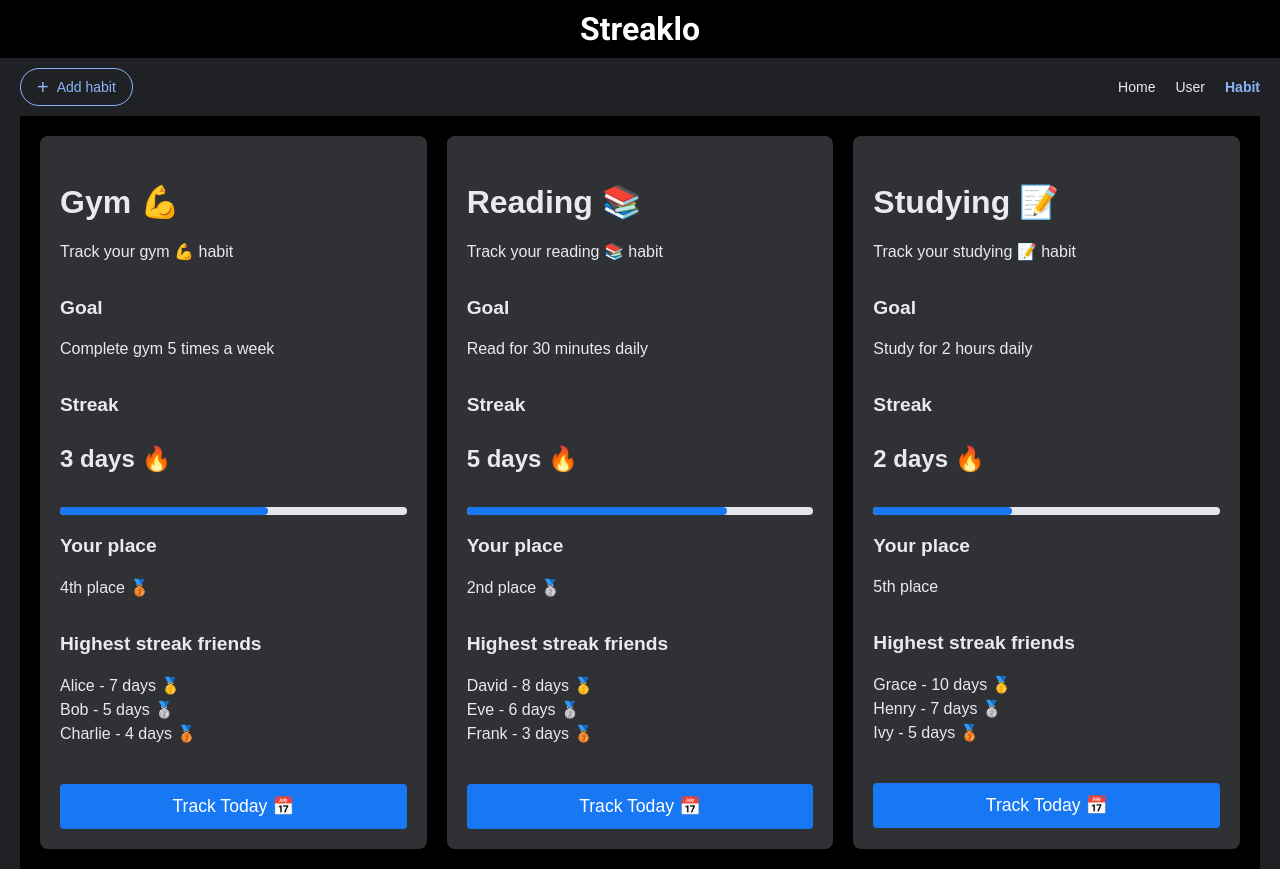
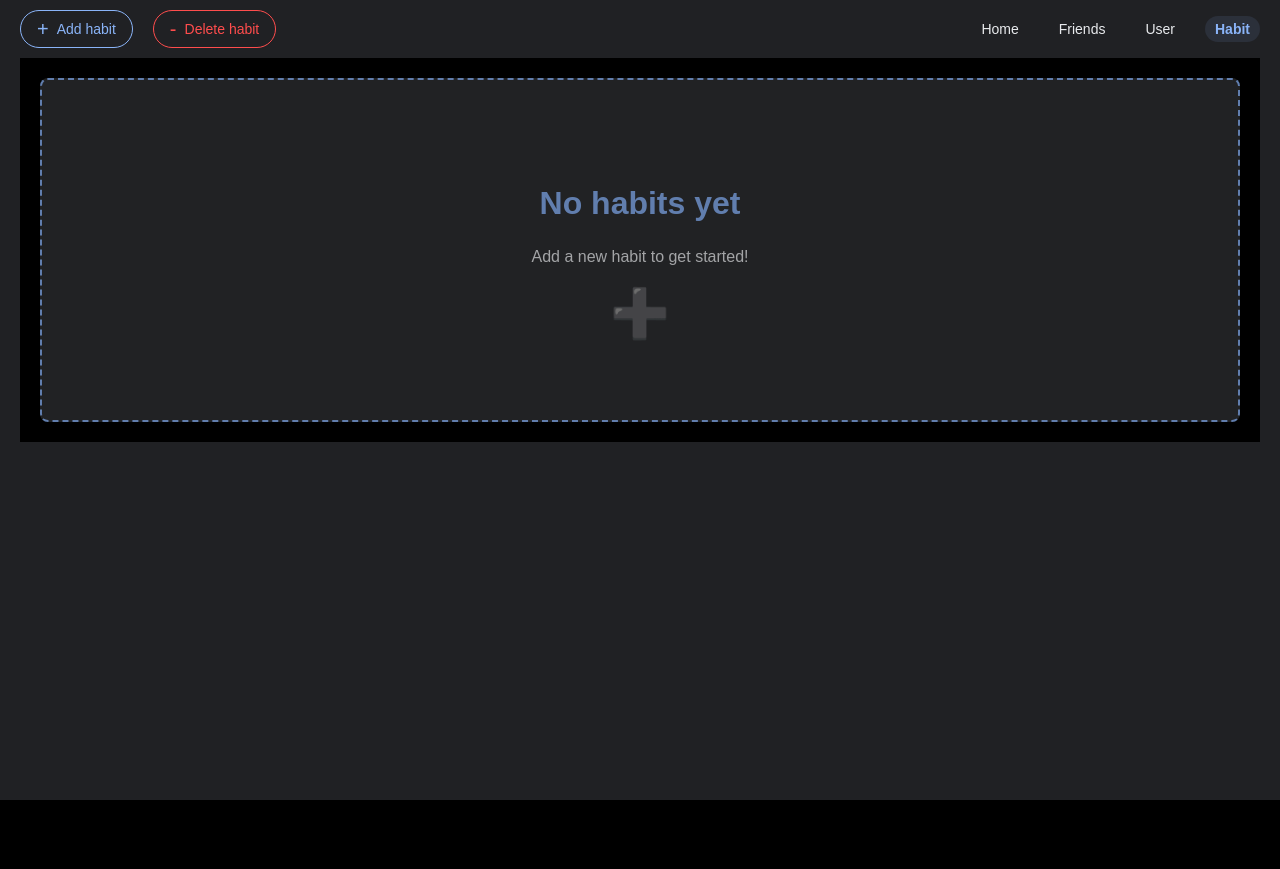
Before and after one commit to JeffZhou42/streaklo, a React (Vite) app in the folder frontend/my-react-app/: page /habits in a window 1280 px wide. After the commit the page ends 800 px from the top, so only its background shows below. Built offline with nearby package versions, Linux system fonts and the light colour scheme.

Commit message:
added friends, delete, and add interaction

```diff
--- a/frontend/my-react-app/src/App.css
+++ b/frontend/my-react-app/src/App.css
@@ -1,4 +1,4 @@
-@import url('https://fonts.googleapis.com/css2?family=Roboto:ital,wght@0,400;0,700;1,400;1,700&display=swap');
+@import url('https://fonts.googleapis.com/css2?family=Roboto:wght@300;400;700&display=swap');
 
 body {
   font-family: 'Roboto', sans-serif;
@@ -13,7 +13,7 @@ body {
 
 .streaklo-header {
   background-color: black;
-  padding: 10px 0;
+  padding: 20px 0 10px;
 }
 
 .streaklo-text {
@@ -28,7 +28,7 @@ body {
 .greeting-header {
   background-color: white;
   width: 100%;
-  padding: 10px 20px;
+  padding: 40px 20px;
   margin-bottom: 20px;
 }
 
@@ -39,16 +39,16 @@ body {
   font-weight: 700;
   text-align: left;
   font-family: 'Roboto', sans-serif;
-  font-style: italic;
-  max-width: none;
-  padding: 0;
+  line-height: 1.1;
+  max-width: 1200px;
+  margin: 0 auto;
 }
 
 .recap-header {
-  font-size: 2.5rem;
+  font-size: 2rem;
   color: white;
   margin-bottom: 20px;
-  font-weight: 600;
+  font-weight: 300;
   text-align: left;
   font-family: 'Roboto', sans-serif;
   max-width: 1200px;
@@ -62,9 +62,11 @@ body {
   padding: 0 20px;
 }
 
-/* Add this new class */
+/* You can keep the .greeting-wrapper class if it's used elsewhere */
 .greeting-wrapper {
   max-width: 1200px;
   margin: 0 auto;
   padding: 0;
 }
+
+/* Add any additional styles you need for other elements */
--- a/frontend/my-react-app/src/App.jsx
+++ b/frontend/my-react-app/src/App.jsx
@@ -16,18 +16,16 @@ function App() {
   return (
     <Router>
       <div className="App">
-        <div className="streaklo-header">
-          <h1 className="streaklo-text">Streaklo</h1>
-        </div>
         <Routes>
           <Route path="/" element={
             <>
-              <header className="greeting-header">
-                <div className="greeting-wrapper">
-                  <h1 className="greeting">hi, john. what's today going to look like?</h1>
-                </div>
+              <header className="streaklo-header">
+                <h1 className="streaklo-text">Streaklo </h1>
               </header>
-              <h2 className="recap-header">catch up</h2>
+              <div className="greeting-header">
+                <h2 className="greeting">Good morning, John</h2>
+              </div>
+              <h3 className="recap-header">what you've missed:</h3>
               <PhotoCarousel photos={photos} />
               <Link to="/habits" className="habits-link">
                 <span className="plus-symbol">+</span>
--- a/frontend/my-react-app/src/Habits.css
+++ b/frontend/my-react-app/src/Habits.css
@@ -25,6 +25,7 @@
   display: flex;
   justify-content: space-between;
   align-items: center;
+  flex-wrap: wrap;
 }
 
 .add-habit-container {
@@ -80,15 +81,28 @@
   gap: 20px;
 }
 
-.habits-header nav a {
+.habits-header nav a,
+.habits-header nav button {
   text-decoration: none;
   color: #e8eaed;
   font-size: 14px;
+  background: none;
+  border: none;
+  cursor: pointer;
+  padding: 5px 10px;
+  border-radius: 15px;
+  transition: background-color 0.3s ease;
+}
+
+.habits-header nav a:hover,
+.habits-header nav button:hover {
+  background-color: rgba(255, 255, 255, 0.1);
 }
 
 .habits-header nav a.active {
   color: #8ab4f8;
   font-weight: bold;
+  background-color: rgba(138, 180, 248, 0.1);
 }
 
 .habits-list {
@@ -245,3 +259,148 @@
   margin: 0 auto;
   background-color: black;
 }
+
+/* Add these new styles */
+.habit-actions {
+  display: flex;
+  gap: 20px;
+}
+
+.delete-habit-container {
+  display: flex;
+  align-items: center;
+}
+
+.delete-habit-button {
+  background-color: transparent;
+  color: #ff4d4d;
+  border: 1px solid #ff4d4d;
+  padding: 8px 16px;
+  border-radius: 20px;
+  font-size: 14px;
+  font-weight: normal;
+  cursor: pointer;
+  transition: all 0.3s ease;
+  display: flex;
+  align-items: center;
+  gap: 8px;
+  white-space: nowrap;
+}
+
+.delete-habit-button:hover,
+.delete-habit-button.active {
+  background-color: rgba(255, 77, 77, 0.1);
+}
+
+.delete-habit-icon {
+  font-size: 20px;
+  line-height: 1;
+}
+
+.delete-habit-input {
+  background-color: #303134;
+  color: #e8eaed;
+  border: none;
+  border-radius: 20px;
+  padding: 8px 16px;
+  font-size: 14px;
+  margin-left: 8px;
+  width: 200px;
+  transition: all 0.3s ease;
+}
+
+.delete-habit-input:focus {
+  outline: none;
+  box-shadow: 0 0 0 2px #ff4d4d;
+}
+
+.habit-container.placeholder {
+  display: flex;
+  flex-direction: column;
+  justify-content: center;
+  align-items: center;
+  text-align: center;
+  height: 300px;
+  background-color: #303134;
+  border: 2px dashed #8ab4f8;
+  opacity: 0.7;
+}
+
+.habit-container.placeholder h2 {
+  color: #8ab4f8;
+  margin-bottom: 10px;
+}
+
+.habit-container.placeholder p {
+  color: #e8eaed;
+  margin-bottom: 20px;
+}
+
+.placeholder-icon {
+  font-size: 48px;
+  color: #8ab4f8;
+}
+
+/* New styles for the Friends Sidebar */
+.friends-sidebar {
+  position: fixed;
+  top: 0;
+  left: -300px;
+  width: 300px;
+  height: 100vh;
+  background-color: #202124;
+  transition: left 0.3s ease-in-out;
+  z-index: 1000;
+}
+
+.friends-sidebar.open {
+  left: 0;
+}
+
+.close-sidebar {
+  position: absolute;
+  top: 10px;
+  right: 10px;
+  background: none;
+  border: none;
+  color: #e8eaed;
+  font-size: 18px; /* Reduced from 24px */
+  cursor: pointer;
+  padding: 4px 8px; /* Added padding for better clickability */
+  line-height: 1; /* Ensure proper vertical alignment */
+}
+
+.sidebar-content {
+  padding: 20px;
+}
+
+.search-friends {
+  width: 100%;
+  padding: 10px;
+  margin-bottom: 20px;
+  background-color: #303134;
+  border: none;
+  border-radius: 20px;
+  color: #e8eaed;
+}
+
+.friends-sidebar h2 {
+  color: #e8eaed;
+  font-size: 18px;
+  margin-bottom: 20px;
+}
+
+.new-tab {
+  width: 100%;
+  padding: 10px;
+  background-color: #303134;
+  border: none;
+  border-radius: 5px;
+  color: #e8eaed;
+  cursor: pointer;
+  transition: background-color 0.3s ease;
+}
+
+.new-tab:hover {
+  background-color: #3c4043;
+}
--- a/frontend/my-react-app/src/Habits.jsx
+++ b/frontend/my-react-app/src/Habits.jsx
@@ -32,22 +32,77 @@ function HabitContainer({ title, emoji, goal, streak, progress, rank, friends })
   );
 }
 
+function PlaceholderContainer() {
+  return (
+    <div className="habit-container placeholder">
+      <h2>No habits yet</h2>
+      <p>Add a new habit to get started!</p>
+      <div className="placeholder-icon">➕</div>
+    </div>
+  );
+}
+
+function FriendsSidebar({ isOpen, onClose }) {
+  return (
+    <div className={`friends-sidebar ${isOpen ? 'open' : ''}`}>
+      <button className="close-sidebar" onClick={onClose}>×</button>
+      <div className="sidebar-content">
+        <input type="text" className="search-friends" placeholder="Search..." />
+        <h2>friends</h2>
+        <button className="new-tab">+ New Friend</button>
+      </div>
+    </div>
+  );
+}
+
 function Habits() {
   const [isAddingHabit, setIsAddingHabit] = useState(false);
+  const [isDeletingHabit, setIsDeletingHabit] = useState(false);
   const [newHabit, setNewHabit] = useState('');
+  const [habitToDelete, setHabitToDelete] = useState('');
+  const [habits, setHabits] = useState([]);
+  const [isFriendsSidebarOpen, setIsFriendsSidebarOpen] = useState(false);
 
   const handleAddHabit = () => {
     if (isAddingHabit && newHabit.trim()) {
-      // Add the new habit logic here
-      console.log('New habit:', newHabit);
+      const newHabitObject = {
+        title: newHabit,
+        emoji: "📌", // Default emoji
+        goal: "New goal",
+        streak: 0,
+        progress: 0,
+        rank: "New",
+        friends: []
+      };
+      setHabits([...habits, newHabitObject]);
       setNewHabit('');
     }
     setIsAddingHabit(!isAddingHabit);
   };
 
+  const handleDeleteHabit = () => {
+    if (isDeletingHabit && habitToDelete.trim()) {
+      const updatedHabits = habits.filter(habit =>
+        habit.title.toLowerCase() !== habitToDelete.toLowerCase()
+      );
+      if (updatedHabits.length === habits.length) {
+        alert("Habit not found. Please check the habit name and try again.");
+      } else {
+        setHabits(updatedHabits);
+        setHabitToDelete('');
+      }
+    }
+    setIsDeletingHabit(!isDeletingHabit);
+  };
+
+  const toggleFriendsSidebar = () => {
+    setIsFriendsSidebarOpen(!isFriendsSidebarOpen);
+  };
+
   return (
     <div className="habits-page">
       <header className="habits-header">
+        <div className="habit-actions">
           <div className="add-habit-container">
             <button
               className={`add-habit-button ${isAddingHabit ? 'active' : ''}`}
@@ -64,56 +119,65 @@ function Habits() {
                 onChange={(e) => setNewHabit(e.target.value)}
                 placeholder="Enter new habit"
                 autoFocus
+                onKeyPress={(e) => {
+                  if (e.key === 'Enter') {
+                    handleAddHabit();
+                  }
+                }}
               />
             )}
           </div>
+          <div className="delete-habit-container">
+            <button
+              className={`delete-habit-button ${isDeletingHabit ? 'active' : ''}`}
+              onClick={handleDeleteHabit}
+            >
+              <span className="delete-habit-icon">-</span>
+              {isDeletingHabit ? 'Delete' : 'Delete habit'}
+            </button>
+            {isDeletingHabit && (
+              <input
+                type="text"
+                className="delete-habit-input"
+                value={habitToDelete}
+                onChange={(e) => setHabitToDelete(e.target.value)}
+                placeholder="Enter habit to delete"
+                autoFocus
+                onKeyPress={(e) => {
+                  if (e.key === 'Enter') {
+                    handleDeleteHabit();
+                  }
+                }}
+              />
+            )}
+          </div>
+        </div>
         <nav>
           <Link to="/">Home</Link>
+          <button onClick={toggleFriendsSidebar}>Friends</button>
           <Link to="/user">User</Link>
           <Link to="/habits" className="active">Habit</Link>
         </nav>
       </header>
       <div className="habits-grid">
+        {habits.length > 0 ? (
+          habits.map((habit, index) => (
             <HabitContainer
-          title="Gym"
-          emoji="💪"
-          goal="Complete gym 5 times a week"
-          streak={3}
-          progress={60}
-          rank="4th place 🥉"
-          friends={[
-            { name: "Alice", streak: 7, medal: "🥇" },
-            { name: "Bob", streak: 5, medal: "🥈" },
-            { name: "Charlie", streak: 4, medal: "🥉" }
-          ]}
+              key={index}
+              title={habit.title}
+              emoji={habit.emoji}
+              goal={habit.goal}
+              streak={habit.streak}
+              progress={habit.progress}
+              rank={habit.rank}
+              friends={habit.friends}
             />
-        <HabitContainer
-          title="Reading"
-          emoji="📚"
-          goal="Read for 30 minutes daily"
-          streak={5}
-          progress={75}
-          rank="2nd place 🥈"
-          friends={[
-            { name: "David", streak: 8, medal: "🥇" },
-            { name: "Eve", streak: 6, medal: "🥈" },
-            { name: "Frank", streak: 3, medal: "🥉" }
-          ]}
-        />
-        <HabitContainer
-          title="Studying"
-          emoji="📝"
-          goal="Study for 2 hours daily"
-          streak={2}
-          progress={40}
-          rank="5th place"
-          friends={[
-            { name: "Grace", streak: 10, medal: "🥇" },
-            { name: "Henry", streak: 7, medal: "🥈" },
-            { name: "Ivy", streak: 5, medal: "🥉" }
-          ]}
-        />
+          ))
+        ) : (
+          <PlaceholderContainer />
+        )}
       </div>
+      <FriendsSidebar isOpen={isFriendsSidebarOpen} onClose={toggleFriendsSidebar} />
     </div>
   );
 }
```
Lines whose indentation alone changed are shown as unchanged.
